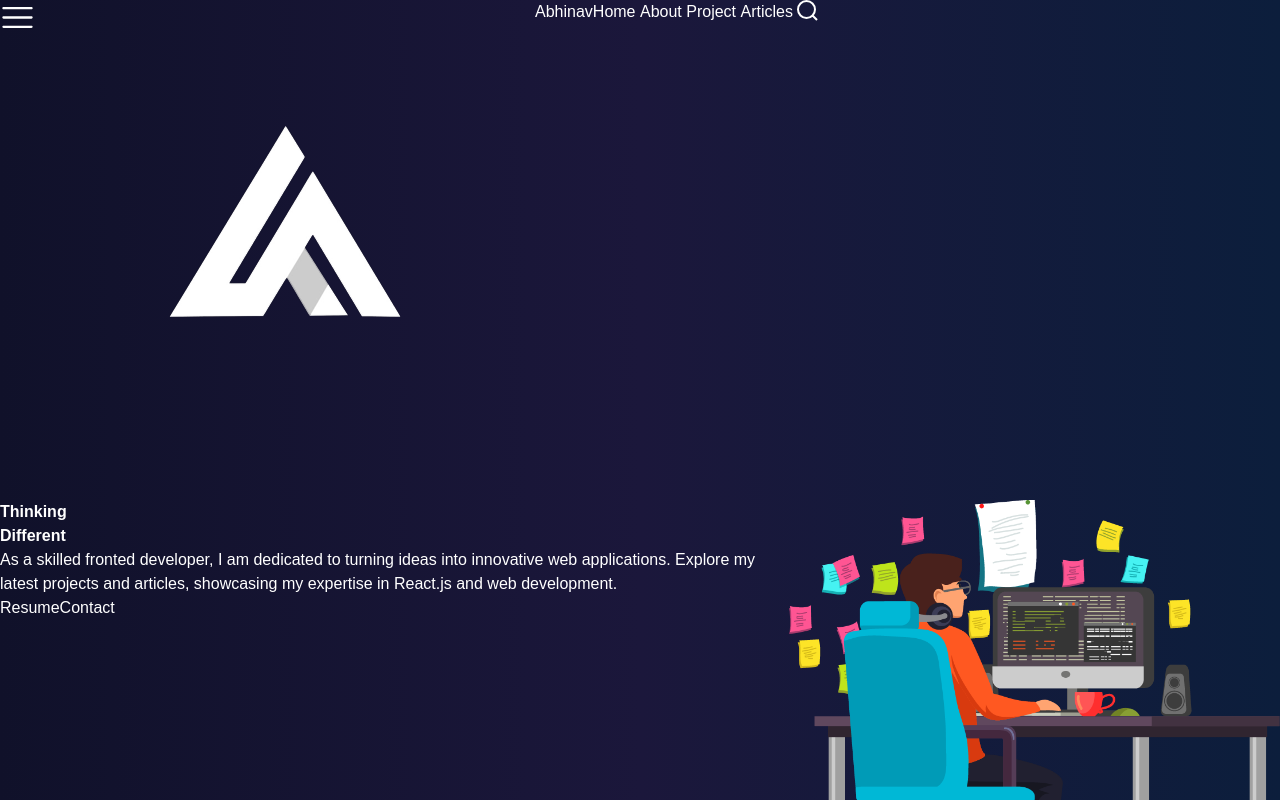
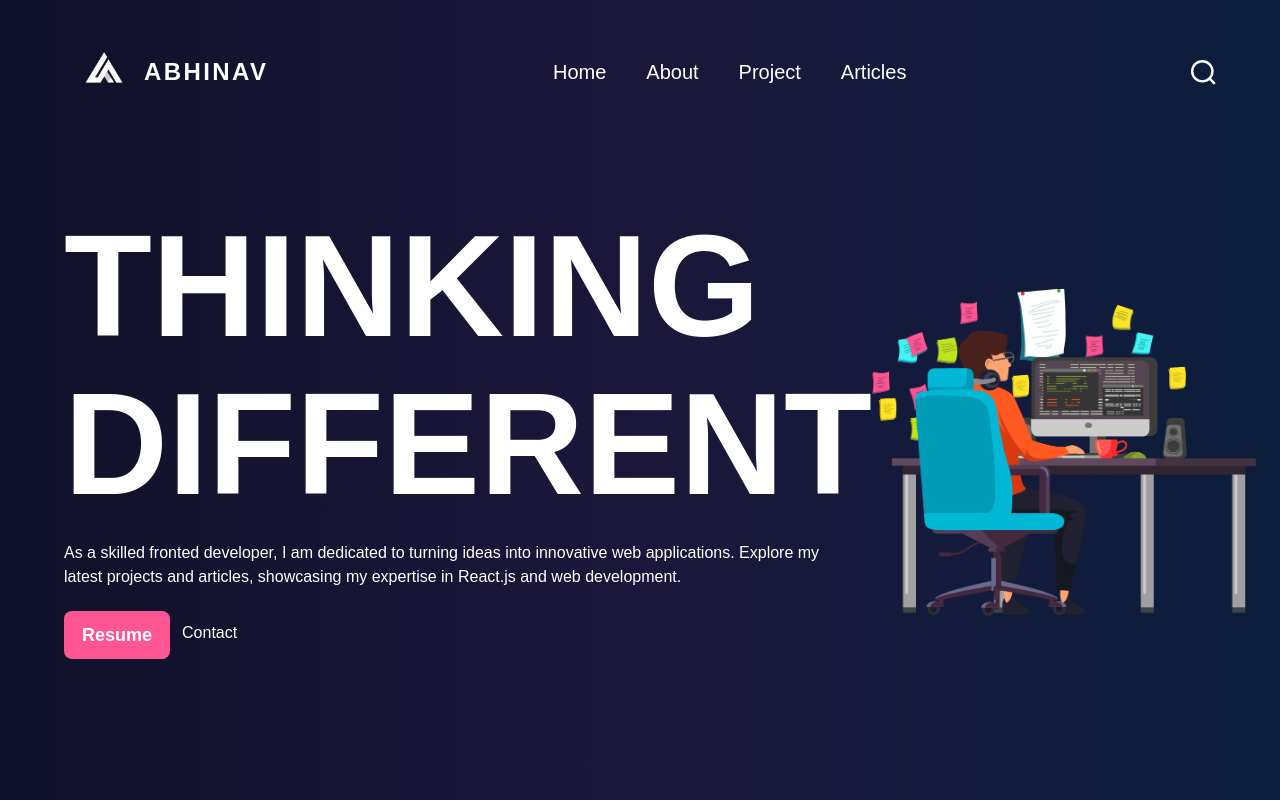
Before and after one commit to Abhi06027/Modern-Website, a Next.js app: page / in a window 1280 px wide. Shown: the top 800 px of the page. Built offline with nearby package versions, Linux system fonts and the light colour scheme; a web font is replaced by a local one.

Commit message:
tailwindconfigchnages

```diff
--- a/app/layout.js
+++ b/app/layout.js
@@ -1,6 +1,5 @@
 import { Navbar } from "@/Components";
-import "./globals.css";
-
+import "../styles/globals.css";
 import { Footer } from "@/Components/sections";
 
 export const metadata = {
--- a/tailwind.config.js
+++ b/tailwind.config.js
@@ -2,7 +2,7 @@
 module.exports = {
   content: [
     "./pages/**/*.{js,ts,jsx,tsx,mdx}",
-    "./components/**/*.{js,ts,jsx,tsx,mdx}",
+    "./Components/**/*.{js,ts,jsx,tsx,mdx}",
     "./app/**/*.{js,ts,jsx,tsx,mdx}",
   ],
   theme: {
@@ -11,11 +11,7 @@ module.exports = {
         palanquin: ["Palanquin", "sans-serif"],
         montserrat: ["Montserrat", "sans-serif"],
       },
-      backgroundImage: {
-        "gradient-radial": "radial-gradient(var(--tw-gradient-stops))",
-        "gradient-conic":
-          "conic-gradient(from 180deg at 50% 50%, var(--tw-gradient-stops))",
-      },
+      backgroundImage: {},
     },
   },
   plugins: [],
```
Also changed, not shown: styles/globals.css (renamed from app/globals.css).
